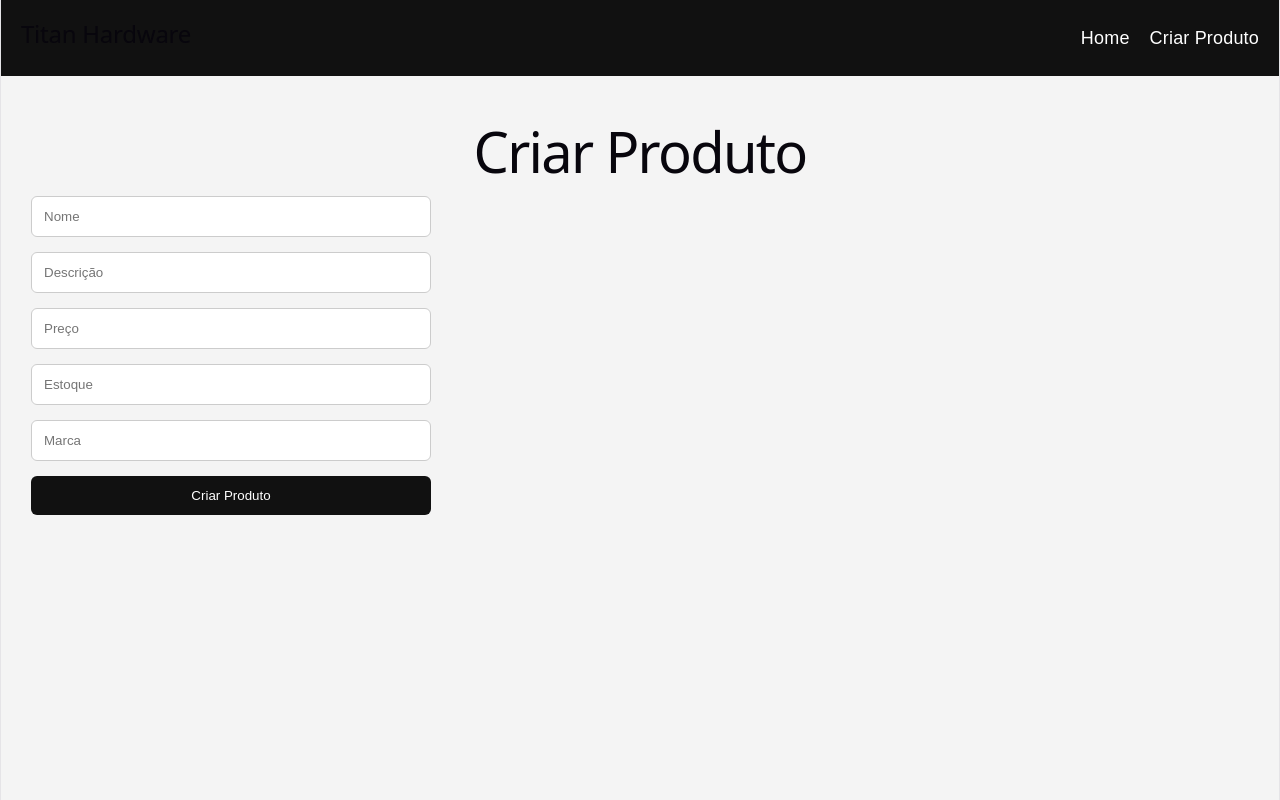
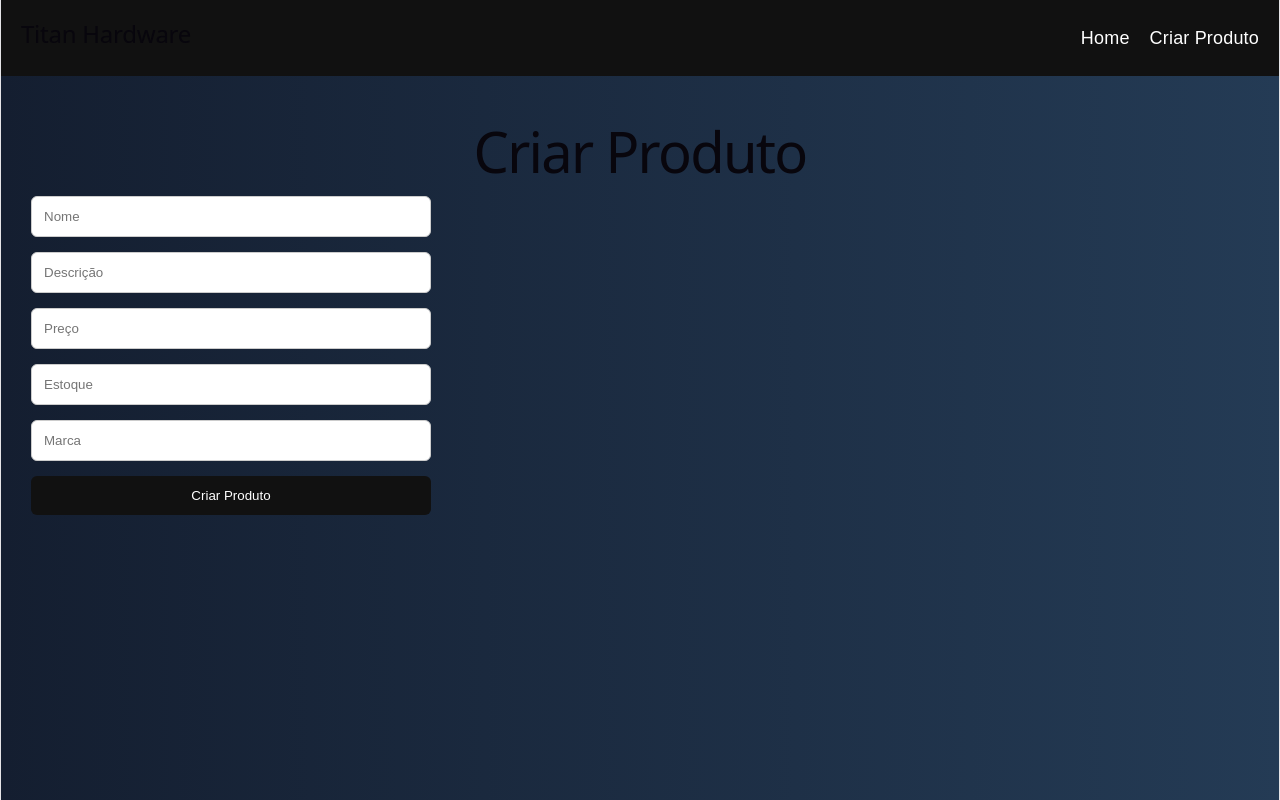
Before and after one commit to JoaoVitorMCMota/titan-hardware, a React app in the folder frontend/: page /criar-produto in a window 1280 px wide. Built offline with nearby package versions, Linux system fonts and the light colour scheme; the HTML template or start-up script is replaced by a standard one.

Commit message:
Melhorias Visuais

```diff
--- a/frontend/src/pages/Home.jsx
+++ b/frontend/src/pages/Home.jsx
@@ -33,7 +33,7 @@ function Home() {
     <div className="container">
 
       <h1>Produtos Gamer</h1>
-
+      <p>Os melhores hardwares gamers do mercado.</p>
       <div className="products-grid">
 
         {
--- a/frontend/src/styles/global.css
+++ b/frontend/src/styles/global.css
@@ -7,9 +7,16 @@
 }
 
 body {
-  background-color: #f4f4f4;
+  background: linear-gradient(
+    to right,
+    #141e30,
+    #243b55
+  );
+
+  min-height: 100vh;
+
+  color: white;
 }
-
 .navbar {
   background-color: #111;
 
@@ -48,14 +55,18 @@ body {
 }
 
 .card {
-  background-color: white;
-  border: 1px solid #272727;
+  background-color: #1f2937;
+
+  color: white;
+
   padding: 20px;
 
   border-radius: 10px;
 
   box-shadow:
-    0px 2px 10px rgba(0,0,0,0.1);
+    0px 2px 10px rgba(0,0,0,0.3);
+
+  transition: 0.3s;
 }
 
 .card h2 {
@@ -93,6 +104,10 @@ body {
 
 .card-actions button.danger {
   background-color: #dc2626;
+}
+
+.card:hover {
+  transform: scale(1.03);
 }
 
 .product-edit-form {
```
Also changed, not shown: 1 other file (tests, documents, lock files or other folders).
